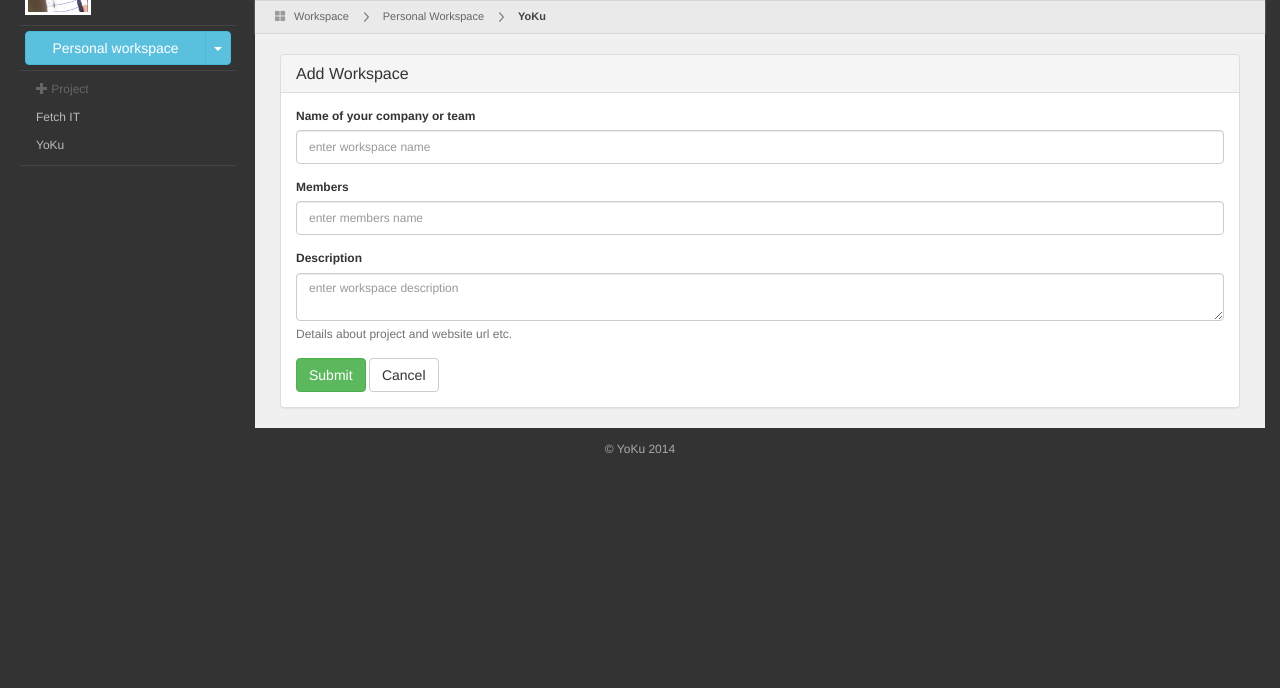
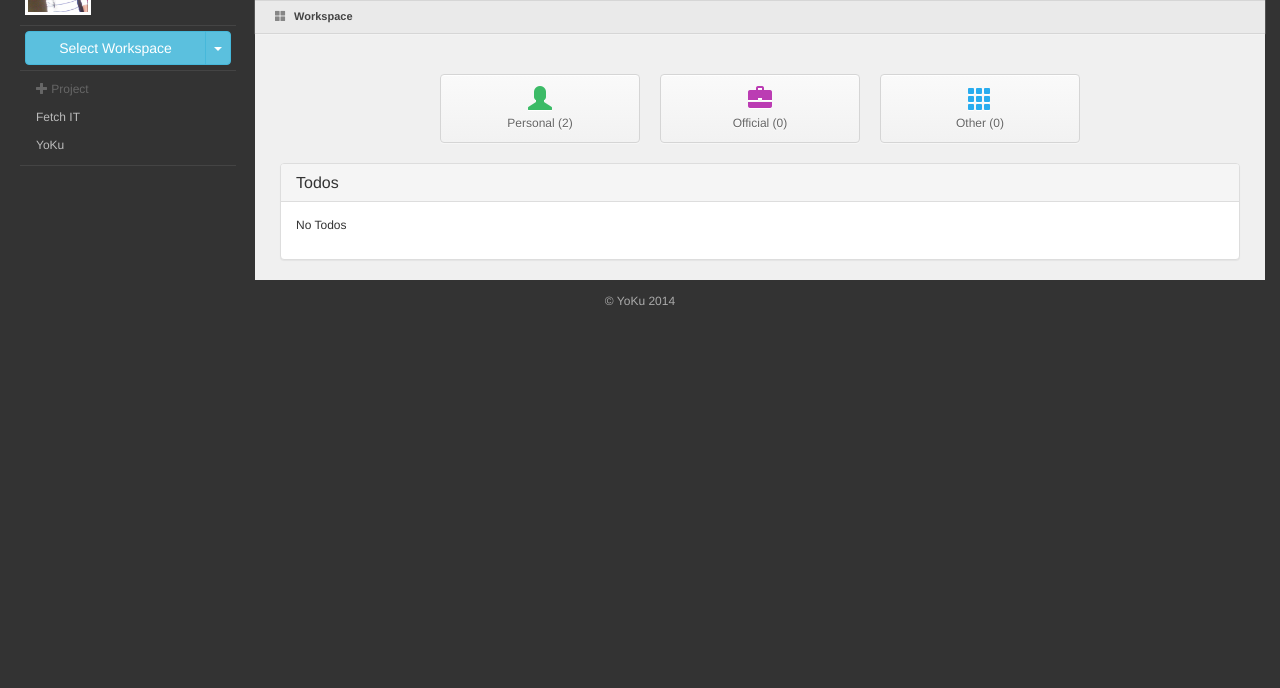
Before and after one commit to yoku2010/project-management-tool, a website: page app/index.html at #/workspace in a window 1280 px wide. Shown: the part 112-800 px from the top of the page. Drawn offline with nearby package versions, Linux system fonts and the light colour scheme; some packages are replaced by stand-ins of ours; files that its build step writes are made by us from their sources; a script that the page names is missing.

Commit message:
Design Workspace Dashboard Page

```diff
--- a/app/index.html
+++ b/app/index.html
@@ -60,7 +60,7 @@
             </div>
             <div class="workspace-div">
               <div class="btn-group">
-                <button type="button" class="btn btn-info workspace-btn" ng-bind="dafaultWorkscape.name">{{}}</button>
+                <button type="button" class="btn btn-info workspace-btn">Select Workspace</button>
                 <button type="button" class="btn btn-info dropdown-toggle" data-toggle="dropdown">
                   <span class="caret"></span>
                   <span class="sr-only">Toggle Dropdown</span>
@@ -68,7 +68,7 @@
                 <ul class="dropdown-menu" role="menu">
                   <li ng-repeat="w in workspace"><a href="#" ng-bind="w.name"></a></li>
                   <li class="divider"></li>
-                  <li><a href="#">New workspace</a></li>
+                  <li><a href="#workspace">New workspace</a></li>
                 </ul>
               </div>
             </div>
@@ -126,6 +126,7 @@
         <script src="scripts/services/website.js"></script>
         <script src="scripts/services/user.js"></script>
         <script src="scripts/services/workspace.js"></script>
+        <script src="scripts/controllers/workspace.js"></script>
         <!-- endbuild -->
 </body>
 </html>
--- a/app/scripts/app.js
+++ b/app/scripts/app.js
@@ -5,13 +5,13 @@ angular.module('yokuApp', [
   'ngResource',
   'ngSanitize',
   'ngRoute'
-]).run(['$rootScope', '$website', '$menu', 'User', 'Workspace', function ($rootScope, $website, $menu, User, Workspace) {
-  $rootScope.menu = $menu;
-  $rootScope.website = $website;
+]).run(['$rootScope', 'Website', 'Menu', 'User', 'Workspace', function ($rootScope, Website, Menu, User, Workspace) {
+  $rootScope.website = Website;
+  $rootScope.menu = Menu;
   $rootScope.user = User;
   $rootScope.workspace = Workspace.workspace;
   $rootScope.dafaultWorkscape = $rootScope.workspace[0];
-  console.log(User);
+  $rootScope.workspaceType = Workspace.workspaceType;
 }]).config(function ($routeProvider) {
     $routeProvider
       .when('/', {
@@ -20,6 +20,9 @@ angular.module('yokuApp', [
       })
       .when('/404', {
         templateUrl: '404.html',
+      })
+      .when('/workspace', {
+        templateUrl: 'views/workspace.html',
         controller: 'WorkspaceCtrl'
       })
       .otherwise({
--- a/app/scripts/controllers/main.js
+++ b/app/scripts/controllers/main.js
@@ -1,10 +1,18 @@
 'use strict';
 
 angular.module('yokuApp')
-  .controller('MainCtrl', function ($scope) {
-    $scope.awesomeThings = [
-      'HTML5 Boilerplate',
-      'AngularJS',
-      'Karma'
-    ];
-  });
+  .controller('MainCtrl', ['$scope', 'Workspace', function ($scope, Workspace) {
+    $scope.newWorkspaceType = [];
+    for (var i = 0; i < Workspace.workspaceType.length; i++) {
+      $scope.newWorkspaceType[i] = {
+        name: Workspace.workspaceType[i].name,
+        icon: Workspace.workspaceType[i].icon,
+        workspace: []
+      };
+      for (var j = 0; j < Workspace.workspace.length; j++) {
+      	if (Workspace.workspace[j].type == Workspace.workspaceType[i].name) {
+      	  $scope.newWorkspaceType[i].workspace.push(Workspace.workspace[j]);
+        }
+      }
+    }
+  }]);
--- /dev/null
+++ b/app/scripts/controllers/workspace.js
@@ -0,0 +1,6 @@
+'use strict';
+
+angular.module('yokuApp')
+  .controller('WorkspaceCtrl', ['$scope', 'Workspace', function ($scope, Workspace) {
+
+  }]);
--- a/app/scripts/services/website.js
+++ b/app/scripts/services/website.js
@@ -1,11 +1,11 @@
 'use strict';
 
-angular.module('yokuApp').value('$website', {
+angular.module('yokuApp').value('Website', {
   name: 'YoKu',
   href: '#',
   footer: 'YoKu 2014'
-}).value('$menu', [{
-  text: 'Project',
+}).value('Menu', [{
+  text: 'Workspace',
   href: '#',
   className: 'active'
 },{
--- a/app/scripts/services/workspace.js
+++ b/app/scripts/services/workspace.js
@@ -3,11 +3,25 @@
 angular.module('yokuApp')
   .service('Workspace', function Workspace() {
     // AngularJS will instantiate a singleton by calling 'new' on this function
-    this.status = {
+    this.workspaceStatus = {
       0: 'Inompleted',
       1: 'Completed',
       2: 'Unassigned'
     };
+    this.workspaceType = [
+      {
+        'name': 'Personal',
+        'icon': 'user'
+      },
+      {
+        'name': 'Official',
+        'icon': 'briefcase'
+      },
+      {
+        'name': 'Other',
+        'icon': 'th'
+      }
+    ];
     this.workspace = [
       {
         id: 1,
@@ -15,6 +29,7 @@ angular.module('yokuApp')
         member:['yoku2010@gmail.com'],
         description: 'This is my Personal workspace',
         fix: true,
+        type: 'Personal',
         projects: [
           {
             id: 1,
@@ -57,6 +72,76 @@ angular.module('yokuApp')
             ]
           }
         ]
+      },
+      {
+        id: 2,
+        name: 'Codescape',
+        member:['yoku2010@gmail.com'],
+        description: 'This is my Company workspace',
+        fix: true,
+        type: 'Personal',
+        projects: [
+          {
+            id: 1,
+            name: 'NMS',
+            description: '',
+            tasks:[
+              {
+                id: 1,
+                name: 'UI Designing',
+                description: '',
+                creation: '30-12-2013',
+                updation: '31-12-2013',
+                duedate: '02-01-2014',
+                status: 0,
+                assignTo: ['yoku2010@gmail.com'],
+                followers: ['yoku2010@gmail.com'],
+                comments: [],
+                logs: []
+              }
+            ]
+          },
+          {
+            id: 1,
+            name: 'HTML5 Game',
+            description: '',
+            tasks:[
+              {
+                id: 1,
+                name: 'UI Designing',
+                description: '',
+                creation: '30-12-2013',
+                updation: '31-12-2013',
+                duedate: '02-01-2014',
+                status: 0,
+                assignTo: ['yoku2010@gmail.com'],
+                followers: ['yoku2010@gmail.com'],
+                comments: [],
+                logs: []
+              }
+            ]
+          }
+        ]
       }
     ];
+    this.addWorkspace = function(name, member, description, type) {
+      this.workspace.push({
+        id: parseInt(Math.random()*1000,10),  // JUGAAD
+        name: name,
+        member: member,
+        description: description,
+        fix: false,
+        type: type,
+        projects: []
+      });
+    }
+    this.editWorkspace = function(index, name, member, description, type) {
+      this.workspace[index].name = name;
+      this.workspace[index].member = member;
+      this.workspace[index].description = description;
+      this.workspace[index].type = type;
+    }
+    this.deleteWorkspace = function(index) {
+      this.workspace.slice(index,1);
+    }
   });
--- a/app/styles/main.scss
+++ b/app/styles/main.scss
@@ -174,3 +174,60 @@ body {
 #content_body {
     padding: 0 10px;
 }
+.center {
+    text-align: center;
+}
+ul.w-dashboard {
+    display: inline-block;
+    list-style: none outside none;
+    margin: 20px 0 10px;
+    text-align: center;
+    padding: 0;
+}
+ul.w-dashboard li {
+    list-style: none;
+    padding: 0;
+    min-width: 200px;
+    border: 1px solid #d5d5d5;
+    border-radius: 4px 4px 4px 4px;
+    -webkit-box-shadow: 0 1px 0 0 #FFFFFF inset, 0 1px 0 rgba(255,255,255,0.4);
+    box-shadow: 0 1px 0 0 #FFFFFF inset, 0 1px 0 rgba(255,255,255,0.4);
+    display: inline-block;
+    line-height: 18px;
+    margin: 0 10px 10px;
+    padding: 0 10px;
+    background-color: #fafafa;
+    background-image: -webkit-linear-gradient(top, #fafafa 0%, #f2f2f2 100%);
+    background-image: linear-gradient(to bottom, #fafafa 0%, #f2f2f2 100%);
+    background-repeat: repeat-x;
+    filter: progid:DXImageTransform.Microsoft.gradient(startColorstr='#fffafafa', endColorstr='#fff2f2f2', GradientType=0);
+}
+ul.w-dashboard li:hover {
+    background-image: none;
+    background-color: #fafafa;
+}
+ul.w-dashboard li a {
+    text-align: center !important;
+    display: block;
+    color: #666666;
+    text-shadow: 0 1px 0 #ffffff;
+    padding: 10px 30px;
+    font-size: 12px;
+}
+ul.w-dashboard li a span {
+    display: block;
+    margin: 0 auto 5px;
+    font-size:24px;
+}
+ul.w-dashboard li a span.glyphicon-user {
+    color: #3CBB67;
+}
+ul.w-dashboard li a span.glyphicon-briefcase {
+    color: #BB3CB3;
+}
+ul.w-dashboard li a span.glyphicon-th {
+    color: #29ACEF;
+}
+.panel-body {
+    font-size: 12px;
+}
--- a/app/views/main.html
+++ b/app/views/main.html
@@ -1,41 +1,35 @@
 <div id="content_header">
-  <h1>Project</h1>
+  <h1>Workspace</h1>
 </div>
 <div id="breadcrumb">
-  <a href="#" title="" class="tip-bottom" data-original-title="Go to Home">
+  <a href="#" title="" class="tip-bottom current" data-original-title="Go to Home">
     <span class="glyphicon glyphicon-th-large"></span> Workspace</a>
-  <a href="#">Personal Workspace</a>
-  <a href="#" class="current">YoKu</a>
 </div>
 <div id="content_body" class="container-fluid">
   <div class="row">
-  <!-- start:bootstrap box-->
+  <!-- start:workspace box-->
+    <div class="col-sm-12 center">
+      <ul class="w-dashboard">
+        <li ng-repeat="wt in newWorkspaceType">
+          <a href="#">
+            <span class="glyphicon  glyphicon-{{wt.icon}}"></span>
+            {{ wt.name }} ({{ wt.workspace.length }})
+          </a>
+        </li>
+      </ul>
+    </div>
+  <!-- end:workspace box-->
+  <!-- start:todos box-->
     <div class="col-sm-12">
       <div class="panel panel-default">
         <div class="panel-heading">
-          <h3 class="panel-title">Add Workspace</h3>
+          <h3 class="panel-title">Todos</h3>
         </div>
         <div class="panel-body">
-          <form role="form">
-            <div class="form-group">
-              <label for="workspace_name">Name of your company or team</label>
-              <input type="text" class="form-control" id="workspace_name" name="workspace_name" placeholder="enter workspace name">
-            </div>
-            <div class="form-group">
-              <label for="workspace_members">Members</label>
-              <input type="text" class="form-control" id="workspace_members" name="workspace_members" placeholder="enter members name">
-            </div>
-            <div class="form-group">
-              <label for="description">Description</label>
-              <textarea class="form-control" id="description" name="description" placeholder="enter workspace description"></textarea>
-              <p class="help-block">Details about project and website url etc.</p>
-            </div>
-            <button type="submit" class="btn btn-success">Submit</button>
-            <button type="button" class="btn btn-default">Cancel</button>
-          </form>
+          <p>No Todos</p>
         </div>
       </div>
     </div>
-  <!-- end:bootstrap box-->
+  <!-- end:todos box-->
   </div>
 </div>
```
Also changed, not shown: app/views/workspace.html (added, +47 -0 lines).
